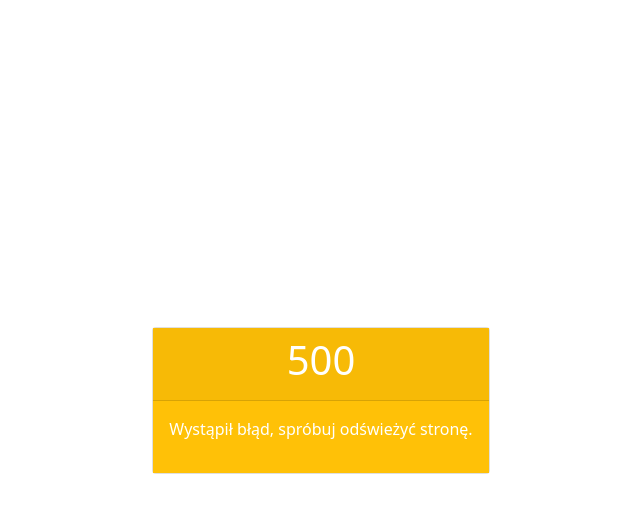
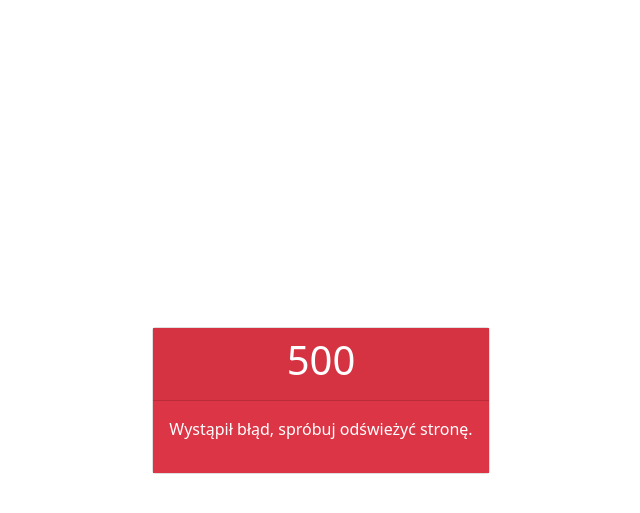
Before and after one commit to pjatk21/pjatk-cat-guard, a Python web app: template webpanel/templates/500.html in a window 1280 px wide. Shown: the top 513 px of the page, without its empty margins (319-959 px from the left). Run offline with Jinja, Linux system fonts and the light colour scheme; the template is opened without the code that fills it, so the values that code supplies are empty.

Commit message:
FIx: card color on 500

```diff
--- a/webpanel/templates/500.html
+++ b/webpanel/templates/500.html
@@ -1,6 +1,6 @@
 {% extends 'home.html' %}
 {% block body %}
-    <div class="bg-warning text-white">
+    <div class="bg-danger text-white">
         <div class="card-header text-center">
             <h1>500</h1>
         </div>
```
